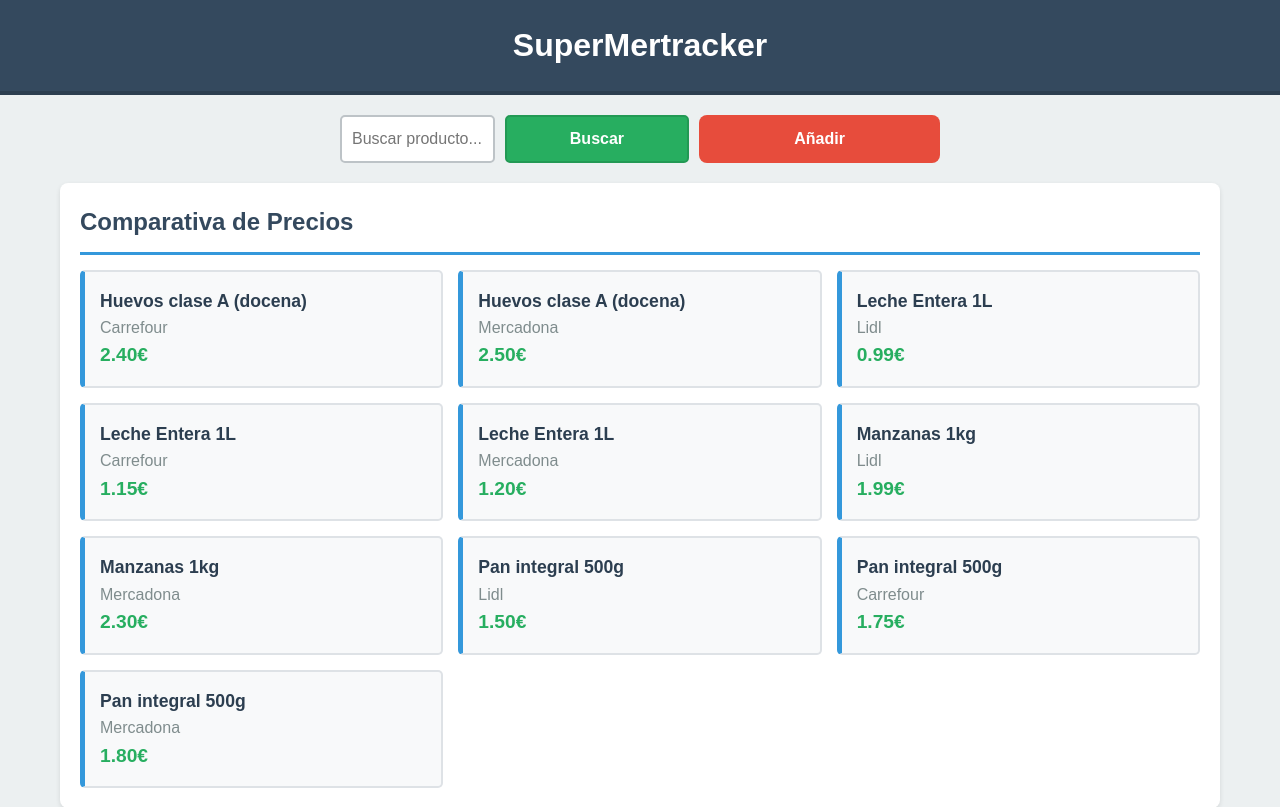
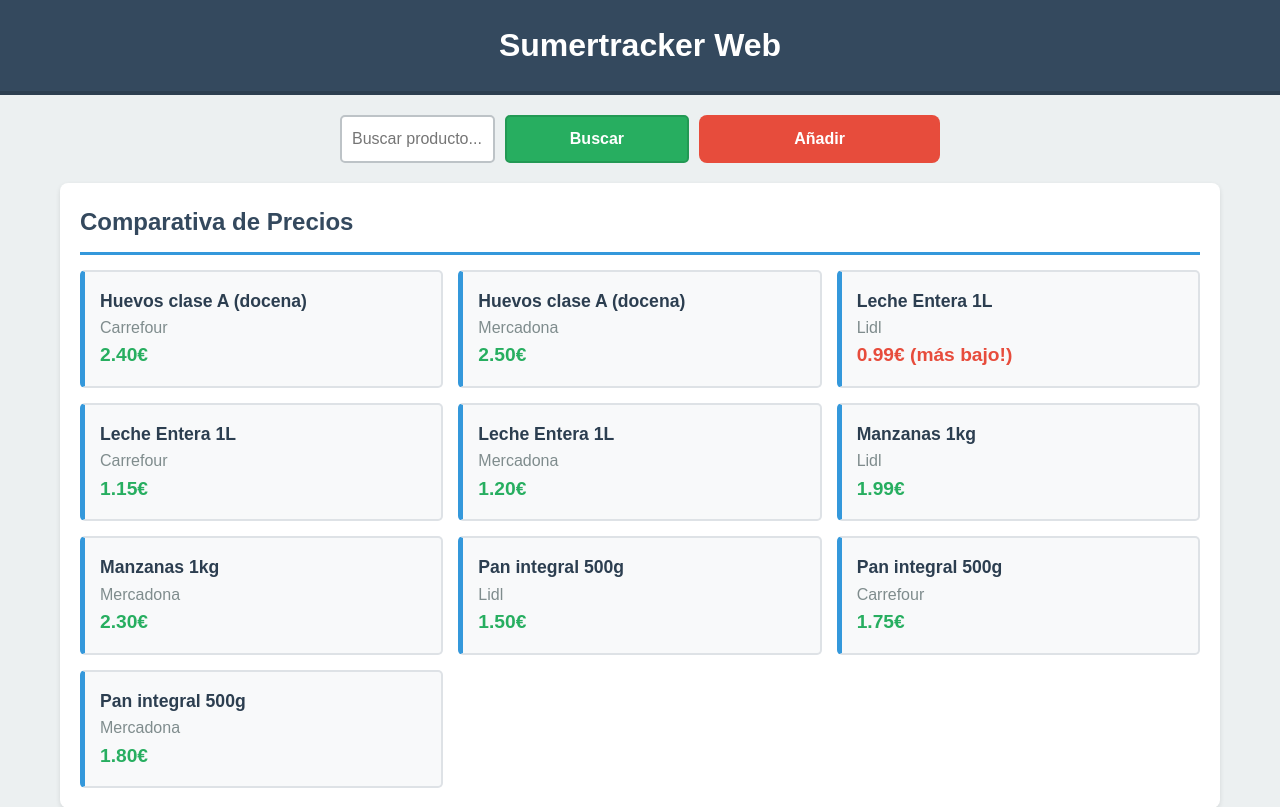
Before and after one commit to davidbiencinto/UAX_IngenieriaWebI_DBO, a PHP site: page / in a window 1280 px wide. Shown: the top 807 px of the page. Run offline with PHP 8.4, Linux system fonts and the light colour scheme; data comes from the database, SQL or seed files in the repository; data that the repository does not hold is empty.

Commit message:
+ muestro el precio más bajo

```diff
--- a/02. Proyecto Full Stack/src/index.html
+++ b/02. Proyecto Full Stack/src/index.html
@@ -9,7 +9,8 @@
 <body>
 
     <header>
-        <h1>SuperMertracker</h1>
+        <h1 class="titulo-desktop">Sumertracker Web</h1>
+        <h1 class="titulo-mobile">SMT Móvil</h1>
     </header>
 
     <main>
--- a/02. Proyecto Full Stack/src/script.js
+++ b/02. Proyecto Full Stack/src/script.js
@@ -75,17 +75,27 @@ document.addEventListener('DOMContentLoaded', () => {
             return;
         }
 
+        // encontrar precio mínimo
+        const precioMinimo = Math.min(...lista.map(p => p.precio));
+        console.log('Precio mínimo:', precioMinimo);
+
         lista.forEach((prod, index) => {
             console.log(`Producto ${index + 1}:`, prod);
             const div = document.createElement('div');
             div.className = 'producto-item';
             div.style.cursor = 'pointer';
+
+            // verificar si es el precio más bajo
+            const esPrecioMasBajo = prod.precio === precioMinimo;
+            const colorPrecio = esPrecioMasBajo ? '#e74c3c' : '#27ae60';
+            const textoPrecio = esPrecioMasBajo ? `${prod.precio.toFixed(2)}€ (más bajo!)` : `${prod.precio.toFixed(2)}€`;
+
             div.innerHTML = `
                 <strong style="color: #2c3e50; font-size: 1.1rem;">${prod.nombre}</strong>
                 <br>
                 <span style="color: #7f8c8d;">${prod.super}</span>
                 <br>
-                <span style="color: #27ae60; font-size: 1.2rem; font-weight: bold;">${prod.precio.toFixed(2)}€</span>
+                <span style="color: ${colorPrecio}; font-size: 1.2rem; font-weight: bold;">${textoPrecio}</span>
             `;
 
             // añadir evento click para mostrar detalle
--- a/02. Proyecto Full Stack/src/style.css
+++ b/02. Proyecto Full Stack/src/style.css
@@ -23,6 +23,15 @@ header {
 header h1 {
     font-size: 2rem;
     font-weight: bold;
+}
+
+/* mostrar título según tamaño de pantalla */
+.titulo-mobile {
+    display: block;
+}
+
+.titulo-desktop {
+    display: none;
 }
 
 main {
@@ -278,6 +287,15 @@ footer {
 
 /* para pantallas grandes (pc y portatiles) */
 @media screen and (min-width: 1024px) {
+    /* títulos según pantalla */
+    .titulo-mobile {
+        display: none;
+    }
+
+    .titulo-desktop {
+        display: block;
+    }
+
     /* mostrar buscador en pc */
     .desktop-search {
         display: block;
@@ -293,6 +311,15 @@ footer {
 
 /* tablets */
 @media screen and (min-width: 768px) and (max-width: 1023px) {
+    /* títulos según pantalla */
+    .titulo-mobile {
+        display: none;
+    }
+
+    .titulo-desktop {
+        display: block;
+    }
+
     #contenedor-productos {
         display: grid;
         grid-template-columns: repeat(2, 1fr);
```
